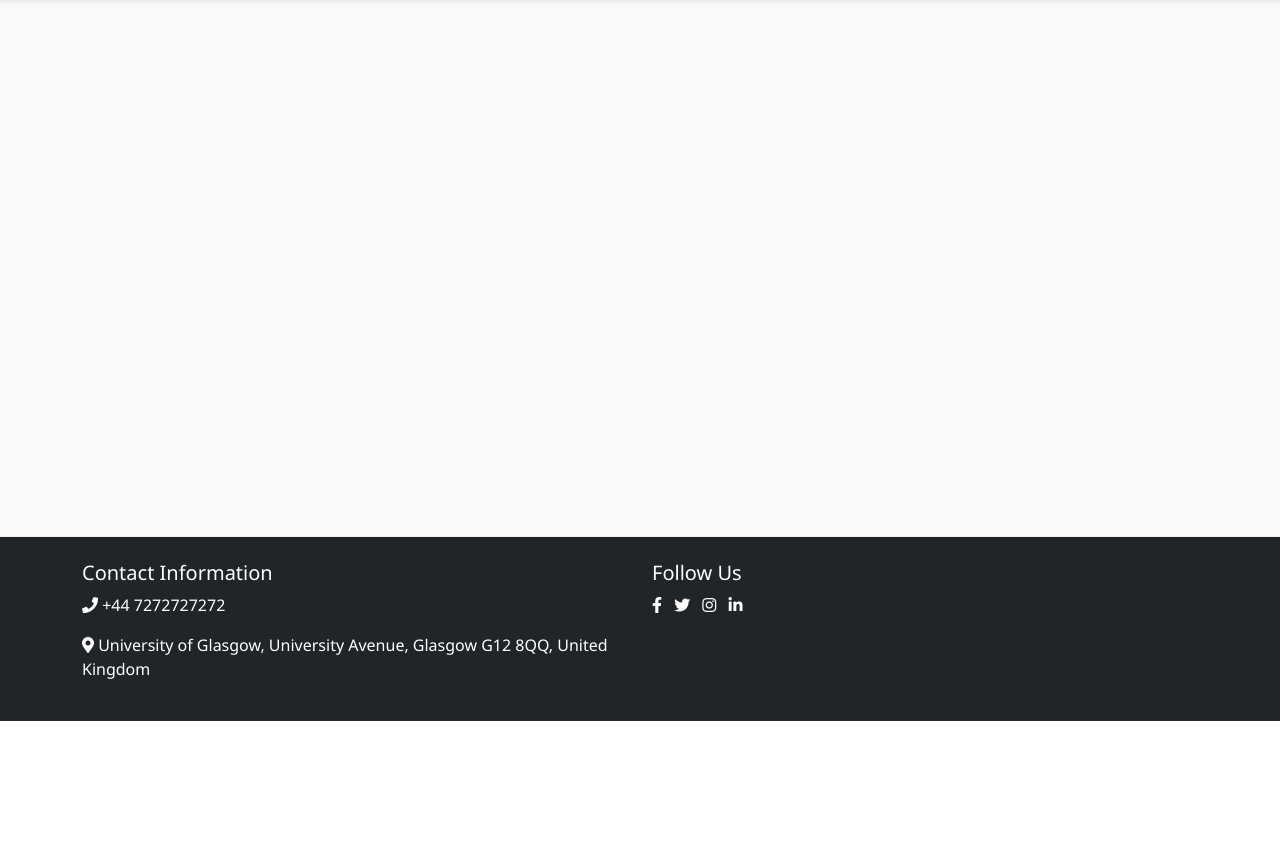
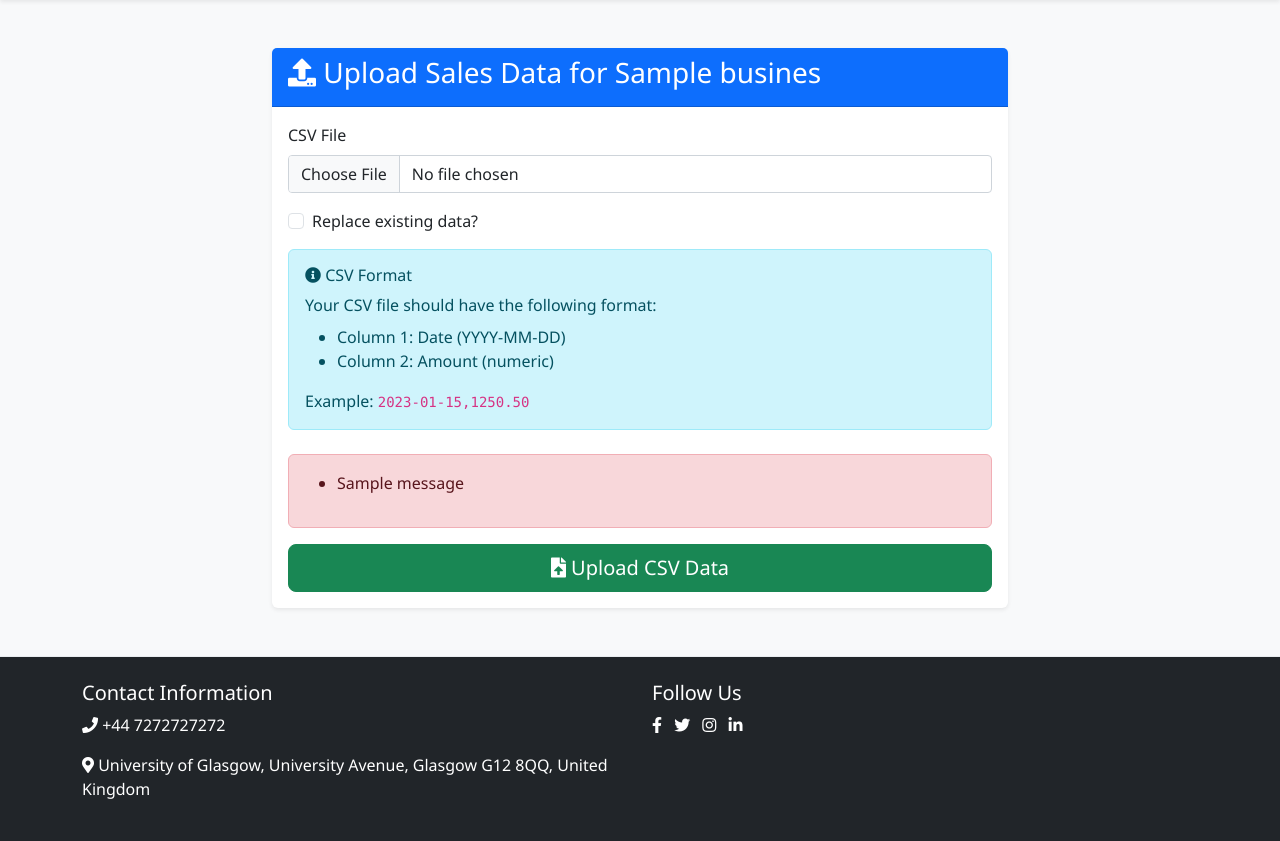
Before and after one commit to Munaikh/Django-project, a Django app: page /businesses/1/upload-csv/ in a window 1280 px wide. Shown: the part 79-920 px from the top of the page. Before the commit the page ends 800 px from the top, so only its background shows below. Run offline with Django 3.2, Linux system fonts and the light colour scheme; a user stored in the database is signed in; tables that the repository leaves empty hold one stand-in row (values such as "Sample post"); grey boxes marked "Sample" are stand-in pictures; one stand-in notice (Sample message) is shown.

Commit message:
Added Upload Sales Data after Business Creation

```diff
--- a/project_design/growth_app/forms.py
+++ b/project_design/growth_app/forms.py
@@ -151,15 +151,9 @@ class BusinessForm(forms.ModelForm):
             'logo': forms.FileInput(attrs={'class': 'form-control'}),
         }
 
-
-class SalesDataForm(forms.ModelForm):
-    class Meta:
-        model = SalesData
-        fields = ["amount", "date"]
-        widgets = {
-            "date": forms.DateInput(attrs={"type": "date"}),
-        }
-
+class UploadCSVForm(forms.Form):
+    csv_file = forms.FileField()
+    replace_existing = forms.BooleanField(required=False, label="Replace existing")
 
 class UserForm(forms.ModelForm):
     password = forms.CharField(widget=forms.PasswordInput())
--- a/project_design/growth_app/templates/growth_app/businesses_list.html
+++ b/project_design/growth_app/templates/growth_app/businesses_list.html
@@ -62,7 +62,7 @@
                                     <li><a class="dropdown-item" href="{% url 'edit_business' business.id %}">
                                         <i class="fas fa-edit"></i> Edit Business
                                     </a></li>
-                                    <li><a class="dropdown-item" href="{% url 'business_analytics' business.id %}">
+                                    <li><a class="dropdown-item" href="{% url 'upload_csv' business.id %}">
                                         <i class="fas fa-upload"></i> Upload Sales Data
                                     </a></li>
                                     <li><hr class="dropdown-divider"></li>
--- a/project_design/growth_app/templates/growth_app/upload_csv.html
+++ b/project_design/growth_app/templates/growth_app/upload_csv.html
@@ -2,4 +2,57 @@
 {% block title %}Upload Sales Data - Growth{% endblock %}
 
 {% block content %}
+<div class="container py-5">
+    <div class="row justify-content-center">
+        <div class="col-md-8">
+            <div class="card">
+                <div class="card-header bg-primary text-white">
+                    <h3><i class="fas fa-upload"></i> Upload Sales Data for {{ business.name }}</h3>
+                </div>
+
+                <div class="card-body">
+                    <form method="post" enctype="multipart/form-data">
+                        {% csrf_token %}
+
+                        <div class="mb-4">
+                            <div class="mb-3">
+                                <label for="id_csv_file" class="form-label">CSV File</label>
+                                <input type="file" name="csv_file" id="id_csv_file" class="form-control" accept=".csv" required>
+                            </div>
+                            <div class="mb-3 form-check">
+                                <input type="checkbox" name="replace_existing" id="id_replace_existing" class="form-check-input">
+                                <label for="id_replace_existing" class="form-check-label">Replace existing data?</label>
+                            </div>
+                            <div class="alert alert-info">
+                                <h6><i class="fas fa-info-circle"></i> CSV Format</h6>
+                                <p class="mb-2">Your CSV file should have the following format:</p>
+                                <ul>
+                                <li>Column 1: Date (YYYY-MM-DD)</li>
+                                <li>Column 2: Amount (numeric)</li>
+                                </ul>
+                                <p class="mb-0">Example: <code>2023-01-15,1250.50</code></p>
+                            </div>
+                        </div>
+
+                        {% if messages %}
+                        <div class="alert alert-danger">
+                            <ul>
+                            {% for message in messages %}
+                                <li>{{ message }}</li>
+                            {% endfor %}
+                            </ul>
+                        </div>
+                        {% endif %}
+
+                        <div class="d-grid">
+                            <button type="submit" class="btn btn-success btn-lg">
+                                <i class="fas fa-file-upload"></i> Upload CSV Data
+                            </button>
+                        </div>
+                    </form>
+                </div>
+            </div>
+        </div>
+    </div>
+</div>
 {% endblock %}
--- a/project_design/growth_app/urls.py
+++ b/project_design/growth_app/urls.py
@@ -24,8 +24,6 @@ urlpatterns = [
     path('businesses/<int:business_id>/edit/', views.edit_business, name='edit_business'),
     path('businesses/<int:business_id>/delete/', views.delete_business, name='delete_business'),
 
-    # Sales data
-    path('businesses/<int:business_id>/add-data/', views.add_sales_data, name='add_sales_data'),
 
     # AJAX endpoints
     path('api/sales-data/<int:business_id>/', views.get_sales_data, name='get_sales_data'),
--- a/project_design/growth_app/views.py
+++ b/project_design/growth_app/views.py
@@ -19,7 +19,7 @@ from growth_app.models import Business, SalesData
 from growth_app.forms import (
     RegistrationForm,
     BusinessForm,
-    SalesDataForm,
+    UploadCSVForm,
     UserProfileForm,
     PasswordChangeForm,
     SignInForm,
@@ -203,25 +203,6 @@ def delete_business(request, business_id):
         business.delete()
         return redirect("businesses_list")
     return render(request, "growth_app/delete_business.html", {"business": business})
-
-
-@login_required
-def add_sales_data(request, business_id):
-    """Add sales data for a business."""
-    business = get_object_or_404(Business, id=business_id, owner=request.user)
-    if request.method == "POST":
-        form = SalesDataForm(request.POST)
-        if form.is_valid():
-            sales_data = form.save(commit=False)
-            sales_data.business = business
-            sales_data.save()
-            return redirect("business_analytics", business_id=business.id)
-    else:
-        form = SalesDataForm()
-    return render(
-        request, "growth_app/add_sales_data.html", {"form": form, "business": business}
-    )
-
 
 @login_required
 def get_sales_data(request, business_id):
@@ -424,9 +405,10 @@ def upload_csv(request, business_id):
     business = get_object_or_404(Business, id=business_id, owner=request.user)
 
     if request.method == "POST":
-        form = SalesDataForm(request.POST, request.FILES)
+        form = UploadCSVForm(request.POST, request.FILES)
+
         if form.is_valid():
-            csv_file = request.FILES["file"]
+            csv_file = request.FILES["csv_file"]
 
             # Check if file is CSV
             if not csv_file.name.endswith(".csv"):
@@ -486,19 +468,21 @@ def upload_csv(request, business_id):
                     except Exception as e:
                         messages.warning(request, f"Error in row: {row}. {str(e)}")
 
-                messages.success(request, "Sales data imported successfully.")
                 return redirect("business_analytics", business_id=business_id)
 
             except Exception as e:
                 messages.error(request, f"Error processing CSV file: {str(e)}")
                 return redirect("upload_csv", business_id=business_id)
+        else:
+            print("Form errors:", form.errors)
+            print("Non-field errors:", form.non_field_errors())
+
     else:
-        form = SalesDataForm()
+        form = UploadCSVForm()
 
     return render(
         request, "growth_app/upload_csv.html", {"form": form, "business": business}
     )
-
 
 @login_required
 def add_business_csv(request):
--- a/project_design/population_script.py
+++ b/project_design/population_script.py
@@ -75,7 +75,7 @@ def populate():
     cafe = create_business(
         name="Morning Brew Café",
         description="A cozy café serving specialty coffee and pastries.",
-        business_type="Resturant",
+        business_type="Food",
         owner=john
     )
 
```
